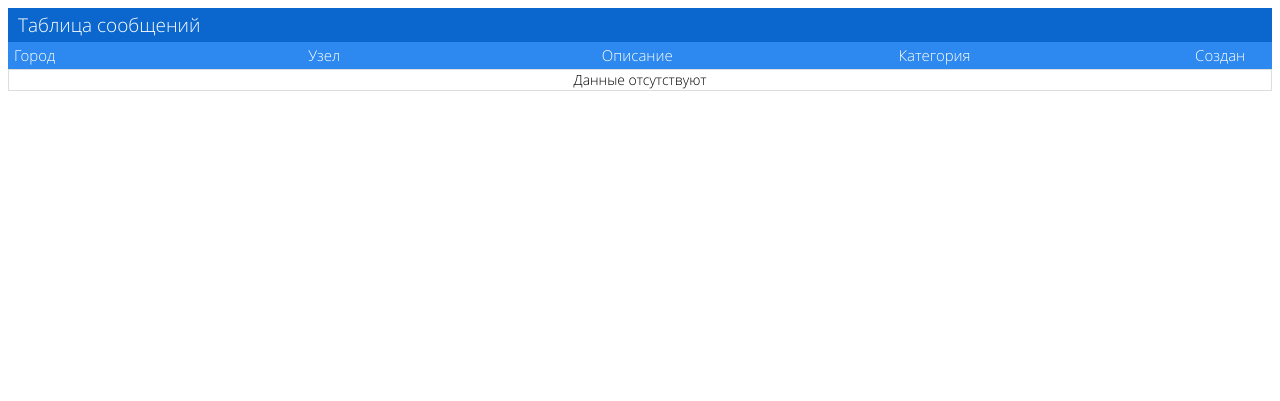
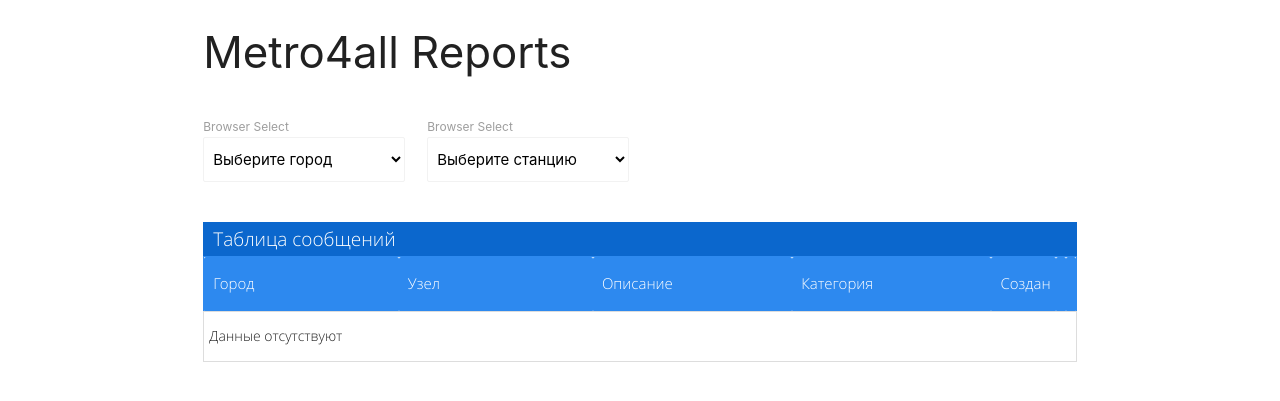
Before and after one commit to drnextgis/metro4all, a Python web app: template metro4all/templates/reports.mako in a window 1280 px wide. Shown: the top 401 px of the page. Run offline with Mako, Linux system fonts and the light colour scheme; the template is opened without the code that fills it, so the values that code supplies are empty; some libraries are stand-ins or nearby versions.

Commit message:
table skeleton was added to reports template

```diff
--- a/metro4all/templates/reports.mako
+++ b/metro4all/templates/reports.mako
@@ -9,12 +9,51 @@
     <![endif]-->
     <link href="${request.static_url('metro4all:static/contrib/jquery-ui-1.11.4/jquery-ui.min.css')}"
           rel="stylesheet" type="text/css"/>
-    <link href="${request.static_url('metro4all:static/contrib/jtable.2.4.0/themes/metro/blue/jtable.min.css')}"
+    <link href="${request.static_url('metro4all:static/contrib/jtable.2.4.0/themes/metro/blue/jtable.css')}"
+          rel="stylesheet" type="text/css"/>
+    <link href="${request.static_url('metro4all:static/contrib/materialize/css/materialize.css')}"
+          rel="stylesheet" type="text/css"/>
+    <link href="${request.static_url('metro4all:static/css/main.css')}"
           rel="stylesheet" type="text/css"/>
 </head>
 <body>
-<div id="PersonTableContainer"></div>
 
+
+<div class="container">
+    <div class="row">
+        <div class="col s12"><h3>Metro4all Reports</h3></div>
+    </div>
+    <div class="row">
+        <form class="col s12">
+            <div class="row">
+                <div class="col s3">
+                    <label>Browser Select</label>
+                    <select class="browser-default">
+                        <option value="" disabled selected>Выберите город</option>
+                        <option value="1">Option 1</option>
+                        <option value="2">Option 2</option>
+                        <option value="3">Option 3</option>
+                    </select>
+
+                </div>
+                <div class="col s3">
+                    <label>Browser Select</label>
+                    <select class="browser-default">
+                        <option value="" disabled selected>Выберите станцию</option>
+                        <option value="1">Option 1</option>
+                        <option value="2">Option 2</option>
+                        <option value="3">Option 3</option>
+                    </select>
+                </div>
+            </div>
+        </form>
+    </div>
+    <div class="row">
+        <div class="col s12">
+            <div id="reportsTable"></div>
+        </div>
+    </div>
+</div>
 
 <script src="${request.static_url('metro4all:static/contrib/jquery/jquery-1.11.2.min.js')}"
         type="text/javascript"></script>
@@ -24,9 +63,11 @@
         type="text/javascript"></script>
 <script src="${request.static_url('metro4all:static/contrib/jtable.2.4.0/localization/jquery.jtable.ru.js')}"
         type="text/javascript"></script>
+<script src="${request.static_url('metro4all:static/contrib/materialize/js/materialize.js')}"
+        type="text/javascript"></script>
 <script type="text/javascript">
     $(document).ready(function () {
-        $('#PersonTableContainer').jtable({
+        $('#reportsTable').jtable({
             title: 'Таблица сообщений',
             actions: {
                 listAction: '/GettingStarted/PersonList',
```
